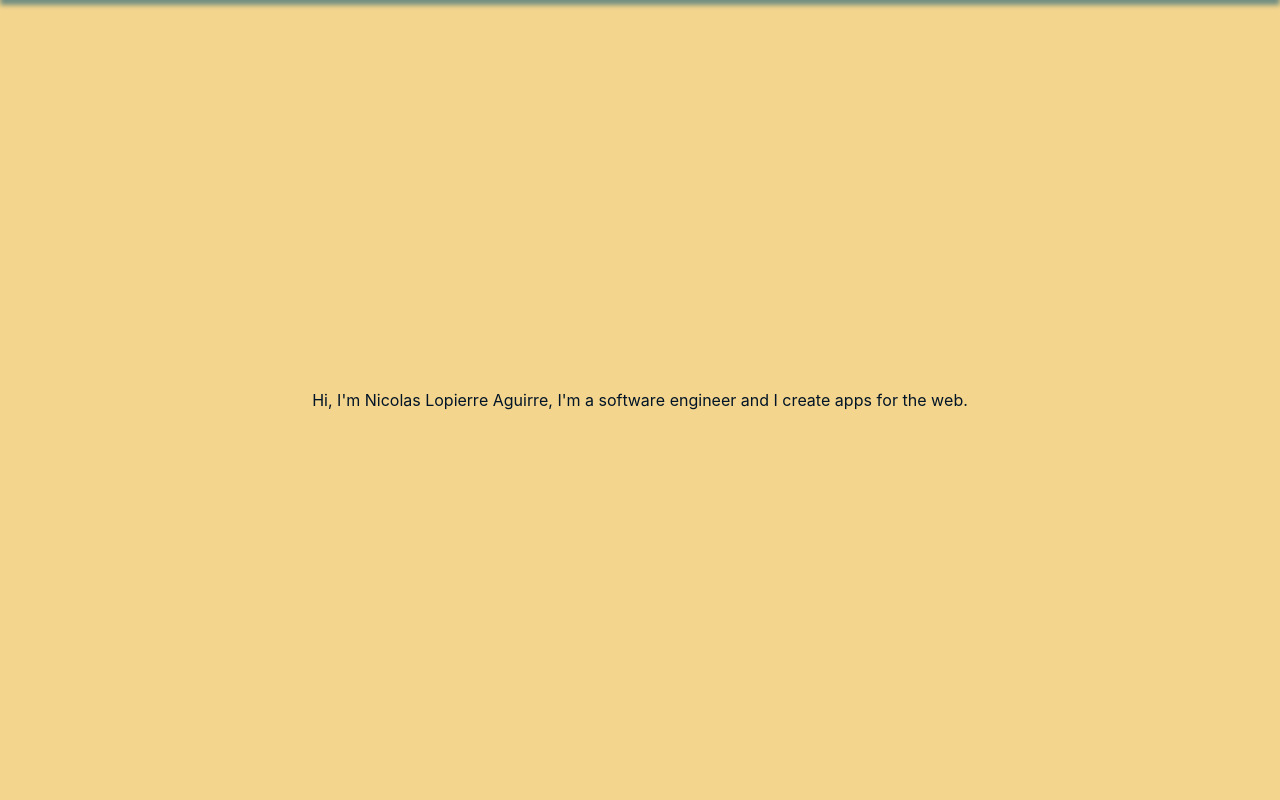
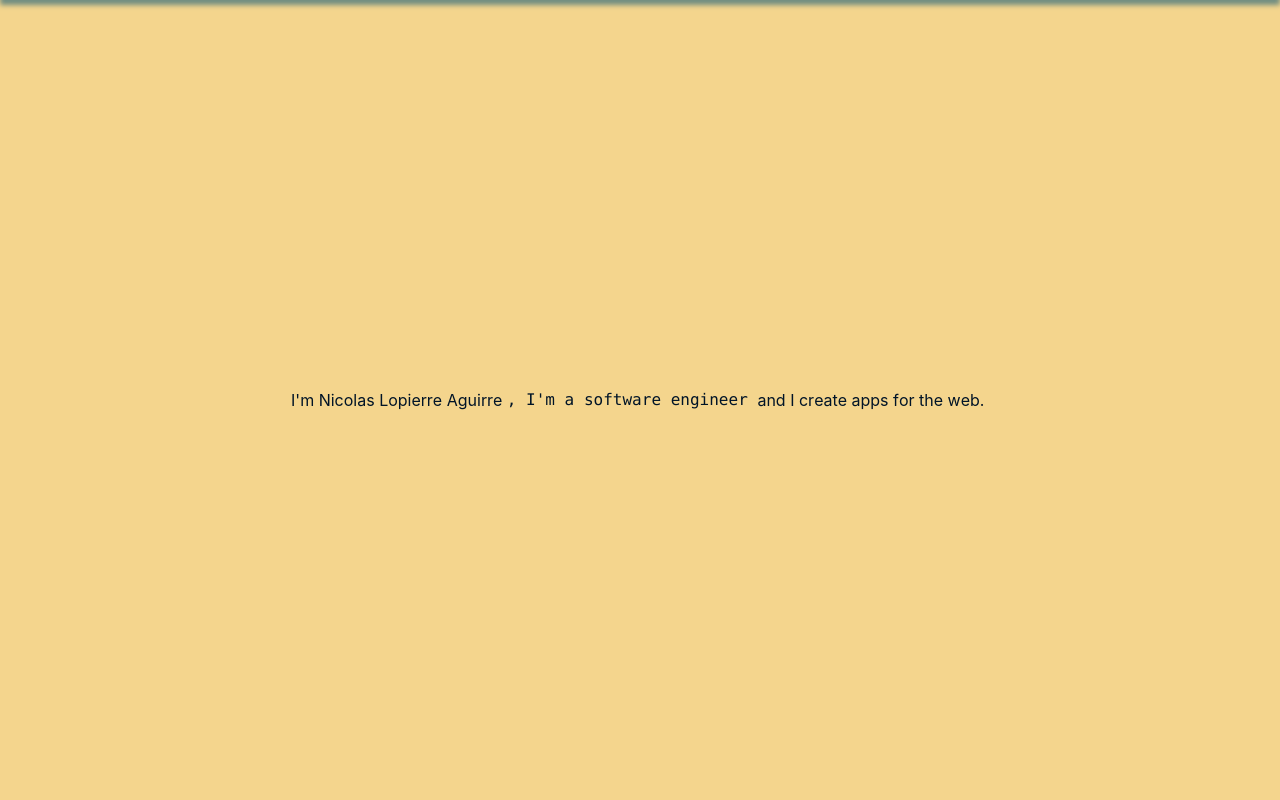
Before and after one commit to Nlopierre/portfolio-react, a React (Create React App) app: page / in a window 1280 px wide. Shown: the top 800 px of the page. Built offline with nearby package versions, Linux system fonts and the light colour scheme; what redux-burger-menu would draw is missing.

Commit message:
first home animation is ready.

```diff
--- a/src/containers/home/home.js
+++ b/src/containers/home/home.js
@@ -7,11 +7,24 @@ class Home extends Component {
     render(){
         return(
             <div id="home">
-                <Fade cascade big >
-                <p>
-                Hi, I'm Nicolas Lopierre Aguirre, I'm a software engineer and I create apps for the web.
-                </p>
+                <div className="home-intro">
+                <Fade cascade bottom duration={1000}>
+                    <div>I'm&nbsp;</div>
+                    <div>Nicolas Lopierre Aguirre&nbsp;</div>
                 </Fade>
+                <Fade cascade bottom duration={1000} delay={1000}>
+                    <code>, I'm a&nbsp;</code>
+                    <code>software&nbsp;</code>
+                    <code>engineer&nbsp;</code>
+                </Fade>
+                <Fade cascade bottom duration={500} delay={2000}>
+                    <div>and&nbsp;</div>
+                </Fade>
+                <Fade cascade bottom duration={1000} delay={2500}>
+                    <div>I create apps&nbsp;</div>
+                    <div>for the web.&nbsp;</div>
+                </Fade>
+                </div>
             </div>
         )
     }
--- a/src/containers/home/home.scss
+++ b/src/containers/home/home.scss
@@ -9,3 +9,8 @@
     justify-content: center;
     top: -60px;
 }
+
+.home-intro{
+    display: flex;
+    flex-direction: row;
+}
```
